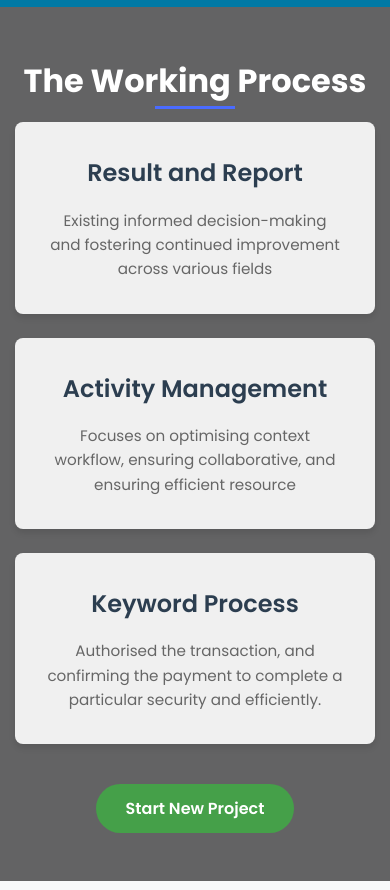
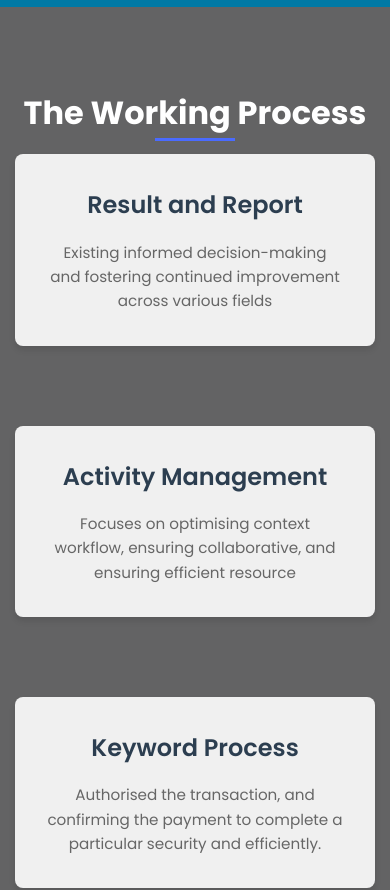
Before and after one commit to kamohomatsepe/edu-website, a React (Vite) app: page / in a window 390 px wide. Shown: the part 1620-2510 px from the top of the page. Built offline with nearby package versions, Linux system fonts and the light colour scheme.

Commit message:
Initial commit

```diff
--- a/src/components/WorkingProcess/WorkingProcess.css
+++ b/src/components/WorkingProcess/WorkingProcess.css
@@ -67,7 +67,8 @@
 .working-process {
   /* Remove any extra gap above this section and prevent margin-collapsing */
   margin-top: 0;
-  padding: 0 0 10px;
+  /* Add comfortable vertical padding on desktop */
+  padding: 50px 0 56px;
   background-size: cover;
   background-position: center;
   background-repeat: no-repeat;
@@ -102,7 +103,7 @@
 
 .section-title {
   font-size: 2.3rem;
-  margin-bottom: 1.5rem;
+  margin-bottom: 2rem; /* a little more space below the heading */
   color: white;
   position: relative;
   display: inline-block;
@@ -122,8 +123,8 @@
 .process-grid {
   display: grid;
   grid-template-columns: repeat(auto-fit, minmax(300px, 1fr));
-  gap: 1.5rem;
-  margin-bottom: 1.5rem;
+  gap: 5rem; /* a bit more breathing room between cards */
+  margin-bottom: 2rem;
 }
 
 .process-card {
@@ -161,7 +162,7 @@
   cursor: pointer;
   transition: all 0.3s ease;
   font-weight: 600;
-  margin-top: 1rem;
+  margin-top: 1.25rem; /* more spacing from grid */
 }
 
 .new-project-btn:hover {
@@ -180,6 +181,6 @@
   }
 
   .working-process {
-    padding: 3rem 0;
+    padding: 5rem 0; /* keep generous spacing on mobile */
   }
 }
```
